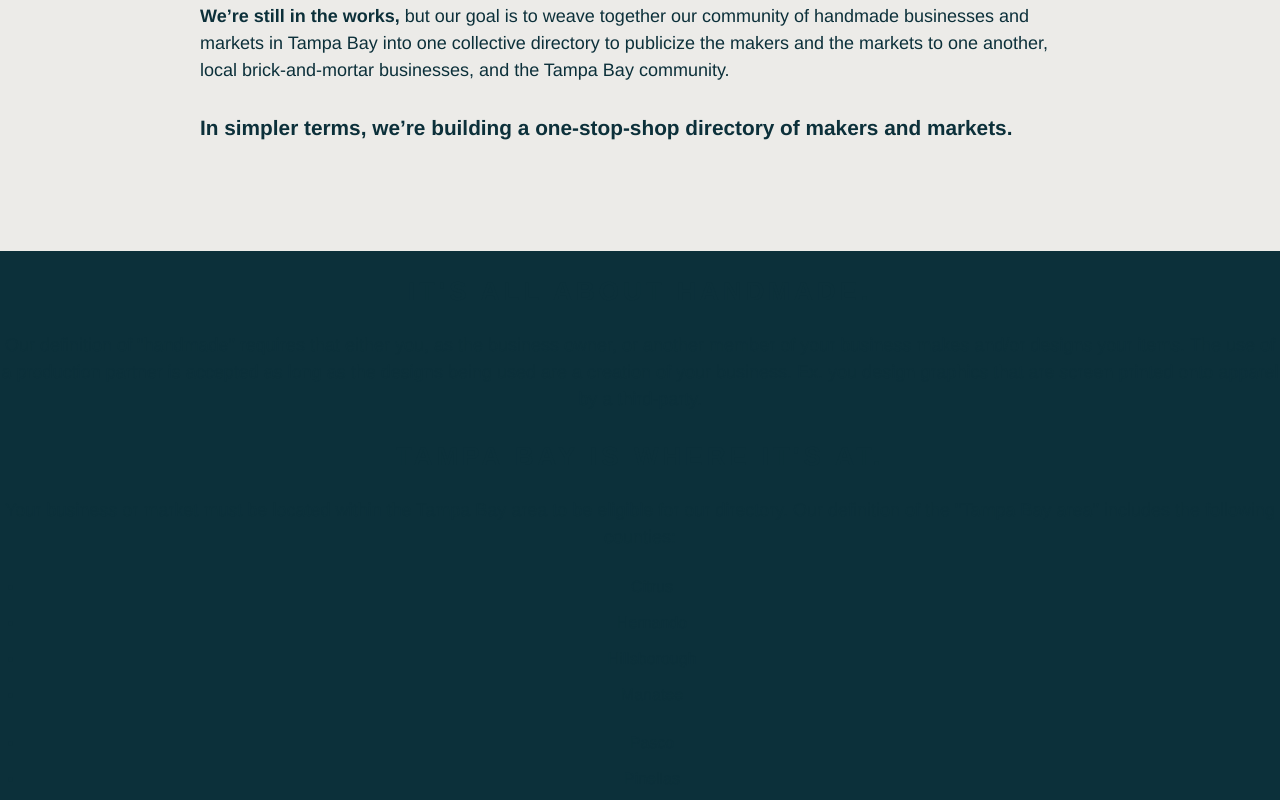
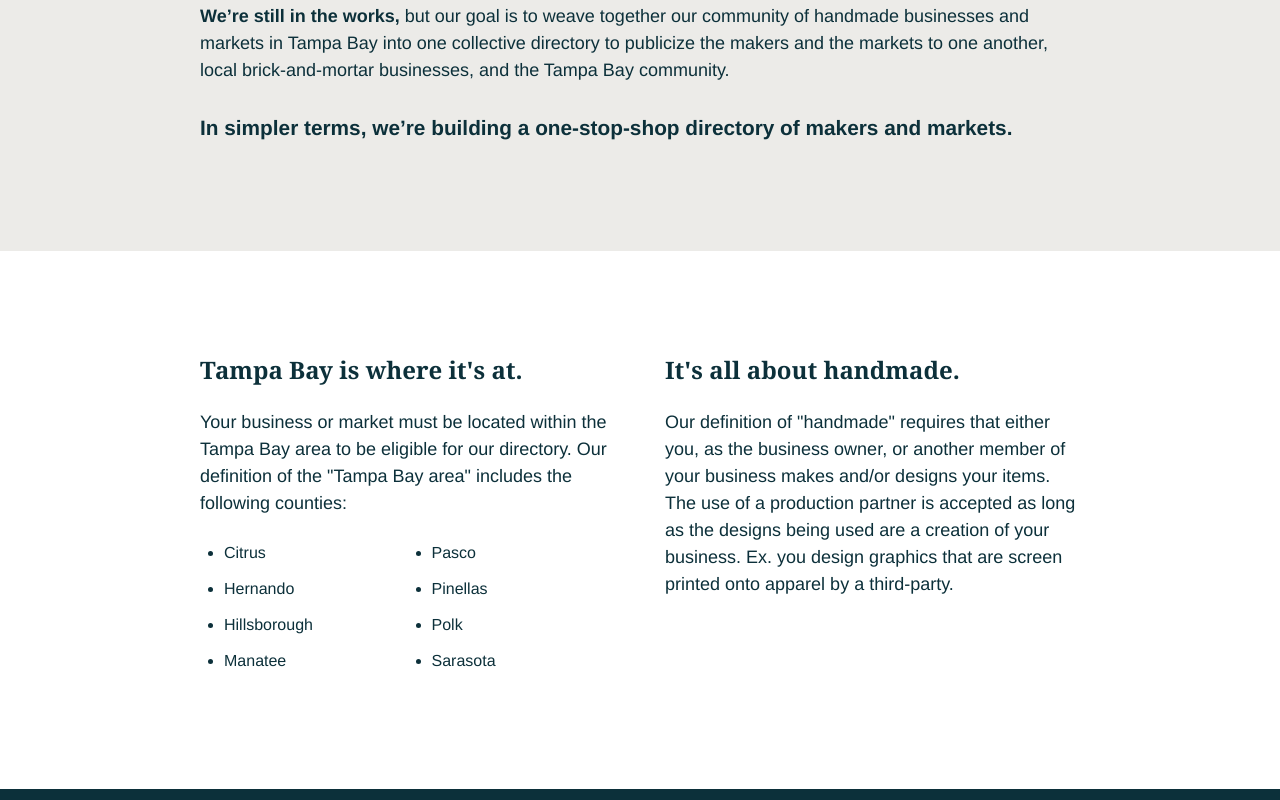
Before and after one commit to taydunworth/htb-landing-page, a Gatsby site: page / in a window 1280 px wide. Shown: the part 981-1781 px from the top of the page. Built offline with nearby package versions, Linux system fonts and the light colour scheme; Gatsby itself is replaced by a stand-in of ours; a web font is replaced by a local one.

Commit message:
Desktop styles for details

```diff
--- a/src/components/layout.css
+++ b/src/components/layout.css
@@ -212,12 +212,15 @@
   color: var(--color-deep-sea);
   padding-top: 30px;
 }
-.description {
+.description,
+.details {
   width: 100%;
   margin: 0;
-  background: var(--color-seashore);
   text-align: left;
   padding: 80px 200px;
+}
+.description {
+  background: var(--color-seashore);
 }
 .description h2 {
   font-family: var(--font-serif);
@@ -226,3 +229,33 @@
   text-align: left;
   font-size: 2.5em;
 }
+.details h2 {
+  font-family: var(--font-serif);
+  text-transform: none;
+  letter-spacing: 0;
+  text-align: left;
+  font-size: 1.5em;
+}
+.details {
+  background: #FFF;
+  display: grid;
+  grid-template-columns: repeat(2, 1fr);
+  grid-template-rows: 1fr;
+  grid-column-gap: 50px;
+  grid-row-gap: 0px;
+}
+#location-list {
+  display: grid;
+  grid-template-columns: repeat(2, 1fr);
+  grid-template-rows: 1fr;
+  grid-column-gap: 0px;
+  grid-row-gap: 0px;
+}
+#location,
+#loc-one {
+  grid-area: 1 / 1 / 2 / 2;
+}
+#handmade,
+#loc-two {
+  grid-area: 1 / 2 / 2 / 3;
+}
--- a/src/pages/index.js
+++ b/src/pages/index.js
@@ -33,26 +33,30 @@
       <h4>In simpler terms, we’re building a one-stop-shop directory of makers and markets.</h4>
     </div>
 
-    <div className={styles.textCenter}>
+    <div className="details">
+      <div id="handmade">
         <h2>It's all about handmade.</h2>
         <p>Our definition of "handmade" requires that either you, as the business owner, or another member of your business makes and/or designs your items. The use of a production partner is accepted as long as the designs being used are a creation of your business. Ex. you design graphics that are screen printed onto apparel by a third-party.</p>
       </div>
 
-    <div className={styles.textCenter}>
+      <div id="location">
         <h2>Tampa Bay is where it's at.</h2>
         <p>Your business or market must be located within the Tampa Bay area to be eligible for our directory. Our definition of the "Tampa Bay area" includes the following counties:</p>
-      <ul>
+        <div id="location-list">
+          <ul id="loc-one">
             <li>Citrus</li>
             <li>Hernando</li>
             <li>Hillsborough</li>
             <li>Manatee</li>
           </ul>
-      <ul>
+          <ul id="loc-two">
           < li>Pasco</li>
             <li>Pinellas</li>
             <li>Polk</li>
             <li>Sarasota</li>
           </ul>
+        </div>
+      </div>
     </div>
   </Layout>
 )
```
Lines whose indentation alone changed are shown as unchanged.
